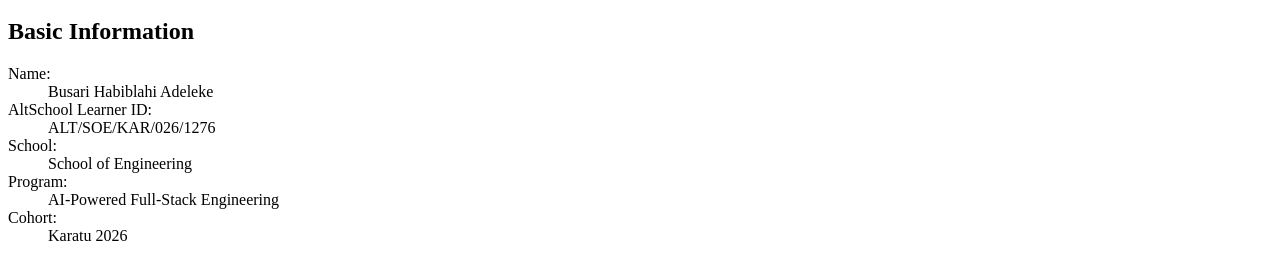
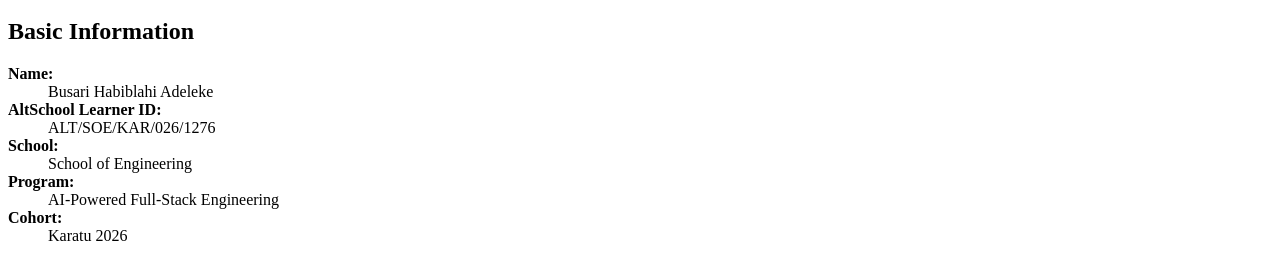
Before and after one commit to habiblahi/altschool-month-1-assessment, a plain HTML site: page index.html in a window 1280 px wide. Shown: the part 136-404 px from the top of the page. Drawn offline with Linux system fonts and the light colour scheme.

Commit message:
Update index.html

```diff
--- a/index.html
+++ b/index.html
@@ -29,15 +29,15 @@
       <section id="basic-information">
         <h2>Basic Information</h2>
         <dl>
-          <dt>Name:</dt>
+          <dt><strong>Name:</strong></dt>
           <dd>Busari Habiblahi Adeleke</dd>
-          <dt>AltSchool Learner ID:</dt>
+          <dt><strong>AltSchool Learner ID:</strong></dt>
           <dd>ALT/SOE/KAR/026/1276</dd>
-          <dt>School:</dt>
+          <dt><strong>School:</strong></dt>
           <dd>School of Engineering</dd>
-          <dt>Program:</dt>
+          <dt><strong>Program:</strong></dt>
           <dd>AI-Powered Full-Stack Engineering</dd>
-          <dt>Cohort:</dt>
+          <dt><strong>Cohort:</strong></dt>
           <dd>Karatu 2026</dd>
         </dl>
       </section>
```
